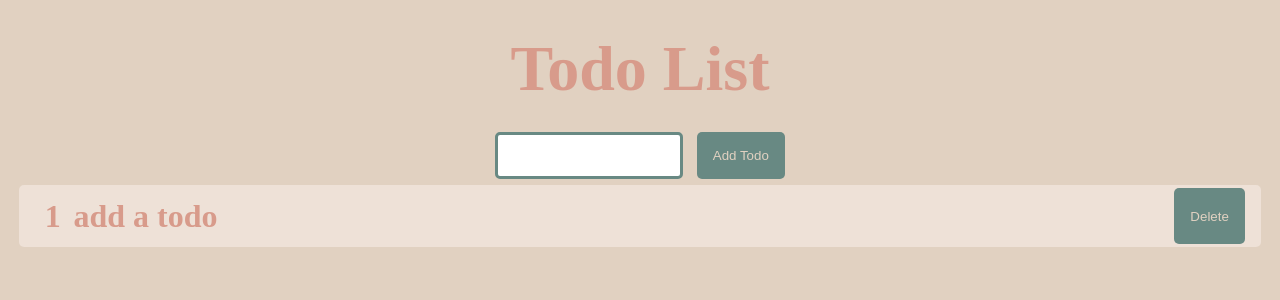
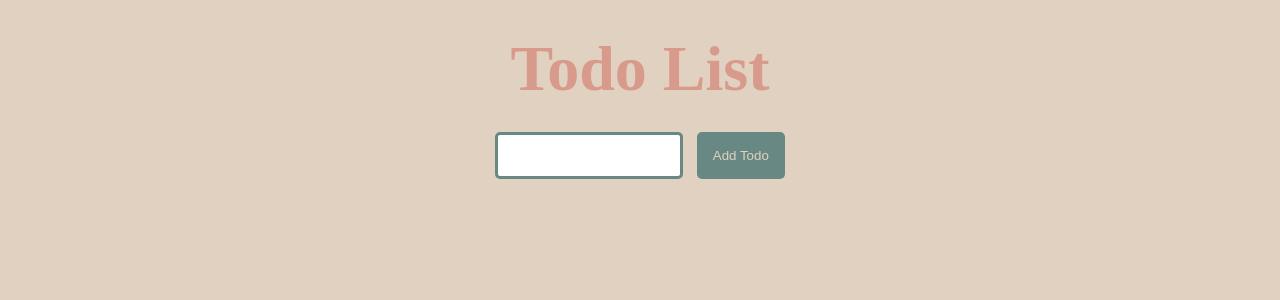
Before and after one commit to roseandlily33/curly-wurly, a React (Create React App) app in the folder main/: page / in a window 1280 px wide. Shown: the top 300 px of the page. Built offline with nearby package versions, Linux system fonts and the light colour scheme.

Commit message:
Id has been added to each item

```diff
--- a/main/src/Components/DisplayTodo.js
+++ b/main/src/Components/DisplayTodo.js
@@ -1,14 +1,23 @@
-
+import { useState } from "react";
 const DisplayTodos = ({todos}) => {
+    const[todo, setTodos]=useState([todos]);
+    const deleteTodo = (todoId) => {
+        console.log('deleting', todoId);
+        const removed = todos.filter((each) => {
+        return todoId !== each.id;
+        });
+       setTodos(removed);
+    }
+    console.log('todos', todos);
     return (
        <div>
          {todos.map((t, i) => (
             <div id="eachTodo">
-                <div id="leftTodo">
+                <div key={t.id}id="leftTodo">
                 <h1>{i + 1}</h1>
-                <h1>{t}</h1>
+                <h1>{t.newTodo}</h1>
                 </div>
-                <button>Delete</button>
+                <button onClick={() => deleteTodo(t.id)}>Delete</button>
             </div>
         ))}
        </div>
--- a/main/src/Main.js
+++ b/main/src/Main.js
@@ -1,12 +1,16 @@
 import {useState} from 'react';
 import DisplayTodos from './Components/DisplayTodo';
 const Main = () => {
-    const[todos, setTodos] = useState(['add a todo']);
+    const[todos, setTodos] = useState([]);
     const[newTodo, setNewTodo] = useState('');
     const handleSubmit = () => {
-        setTodos([...todos, newTodo]);
+        if(newTodo !== ''){
+            setTodos([...todos, {
+                id: Math.floor(Math.random() * 1000),
+                newTodo}]);
+            setNewTodo('');
+        }
     };
-
     return (
         <main>
         <div id="inputForm">
```
